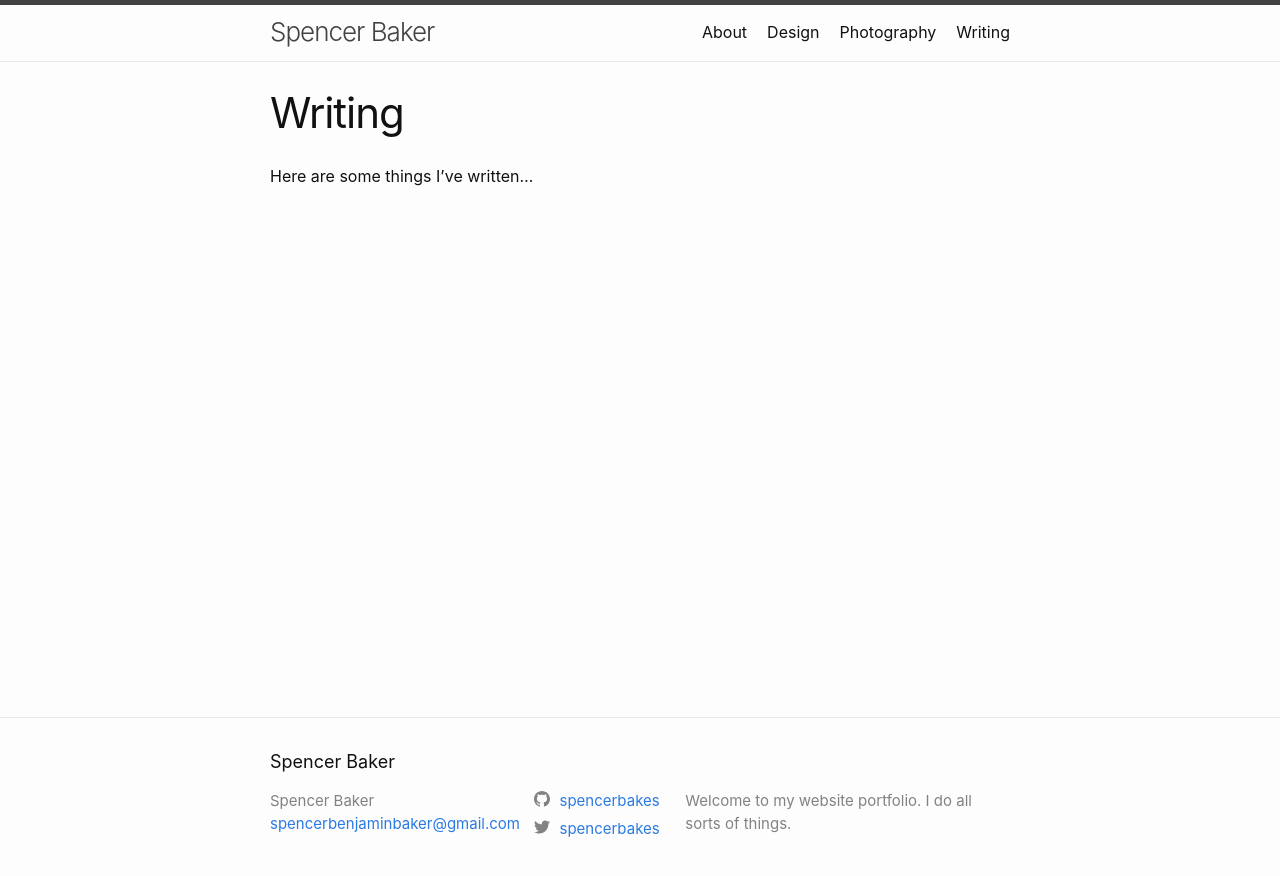
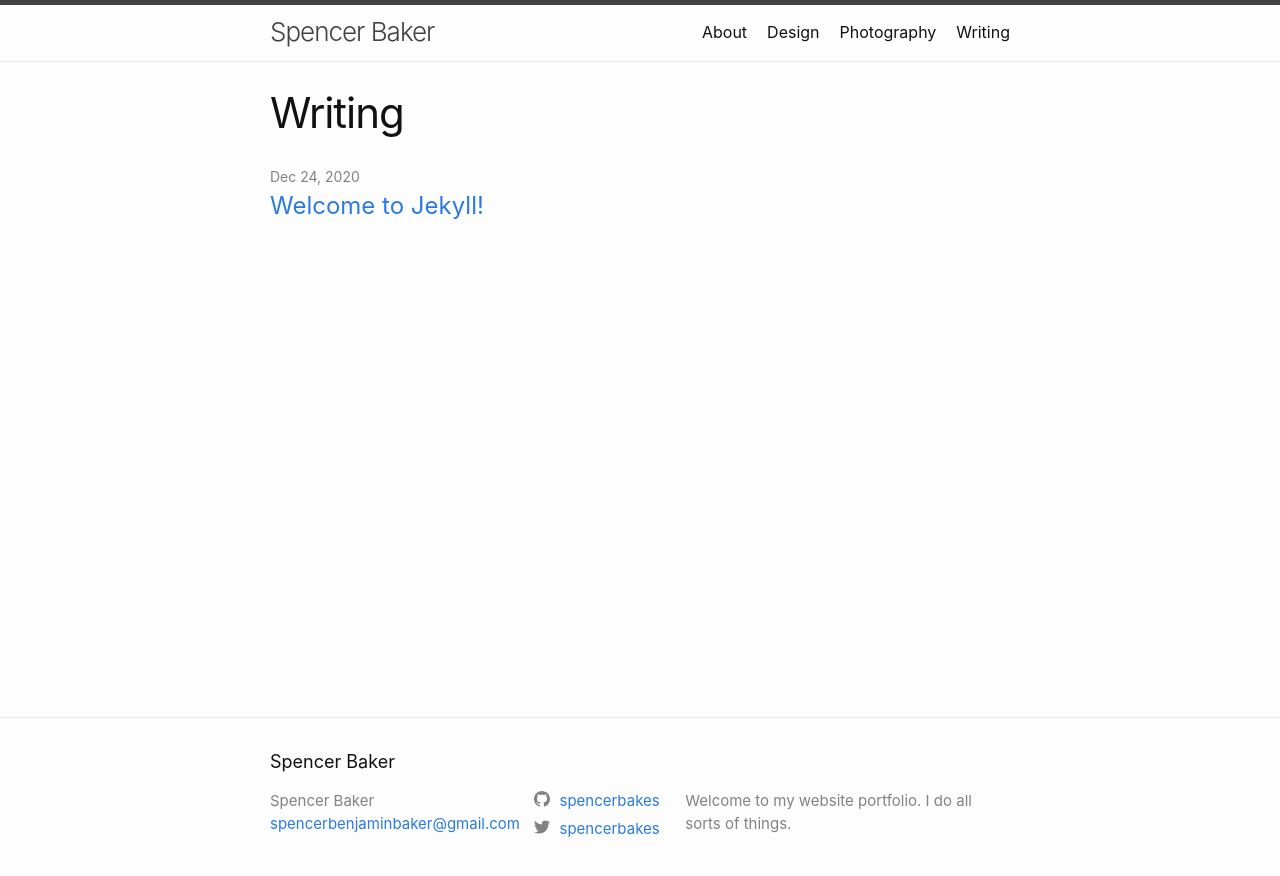
Before and after one commit to spencerbakes/my-portfolio, a Jekyll site: the page built from writing.html, in a window 1280 px wide. Shown: the top 876 px of the page. Built offline with Jekyll 4.4.1, drawn with Linux system fonts in a browser that asks for light colours.

Commit message:
Added About and Writing pages

```diff
--- /dev/null
+++ b/_sass/_general.scss
@@ -0,0 +1,10 @@
+* {
+    box-sizing: border-box;
+    margin: 0;
+    padding: 0;
+  }
+
+  body {
+    font-size: 18px;
+    font-family: Arial;
+  }
--- a/assets/main.scss
+++ b/assets/main.scss
@@ -3,3 +3,4 @@
 ---
 
 @import "minima";
+// @import 'general';
--- a/index.markdown
+++ b/index.markdown
@@ -10,4 +10,4 @@
 I do things at **Alexa**, formerly at **Graphiq**.
 Please take a look around.
 
-[Writing](/writing.md) / [Photography](/photography.md) / [Design](/design.md)
+[Design](/design.md) / [Photography](/photography.md) / [Writing](/writing.md)
--- /dev/null
+++ b/writing.html
@@ -0,0 +1,28 @@
+---
+layout: page
+title: Writing
+permalink: /writing/
+---
+
+{%- if site.posts.size > 0 -%}
+    <ul class="post-list">
+      {%- for post in site.posts -%}
+      <li>
+        {%- assign date_format = site.minima.date_format | default: "%b %-d, %Y" -%}
+        <span class="post-meta">{{ post.date | date: date_format }}</span>
+        <h3>
+          <a class="post-link" href="{{ post.url | relative_url }}">
+            {{ post.title | escape }}
+          </a>
+        </h3>
+        {%- if site.show_excerpts -%}
+          {{ post.excerpt }}
+        {%- endif -%}
+      </li>
+      {%- endfor -%}
+    </ul>
+
+    <!-- <p class="rss-subscribe">subscribe <a href="{{ "/feed.xml" | relative_url }}">via RSS</a></p> -->
+  {%- endif -%}
+
+</div>
--- a/writing.md
+++ /dev/null
@@ -1,6 +0,0 @@
----
-layout: page
-title: Writing
-permalink: /writing/
----
-Here are some things I've written...
```
Also changed, not shown: about.markdown (+6 -8 lines), 1 other file.
